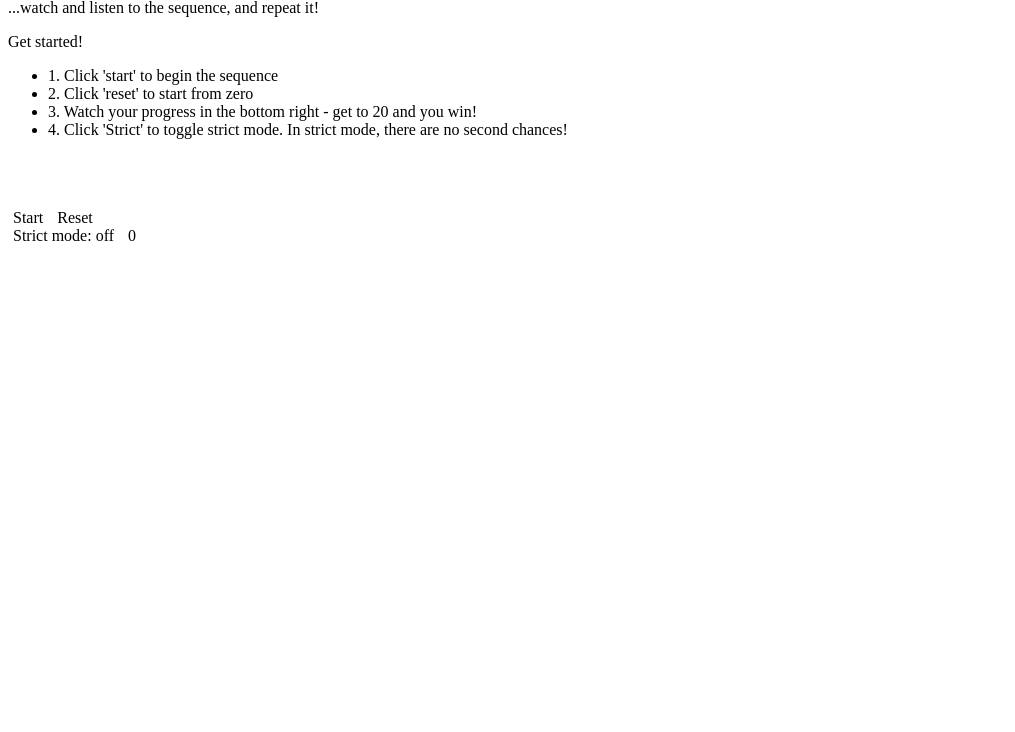
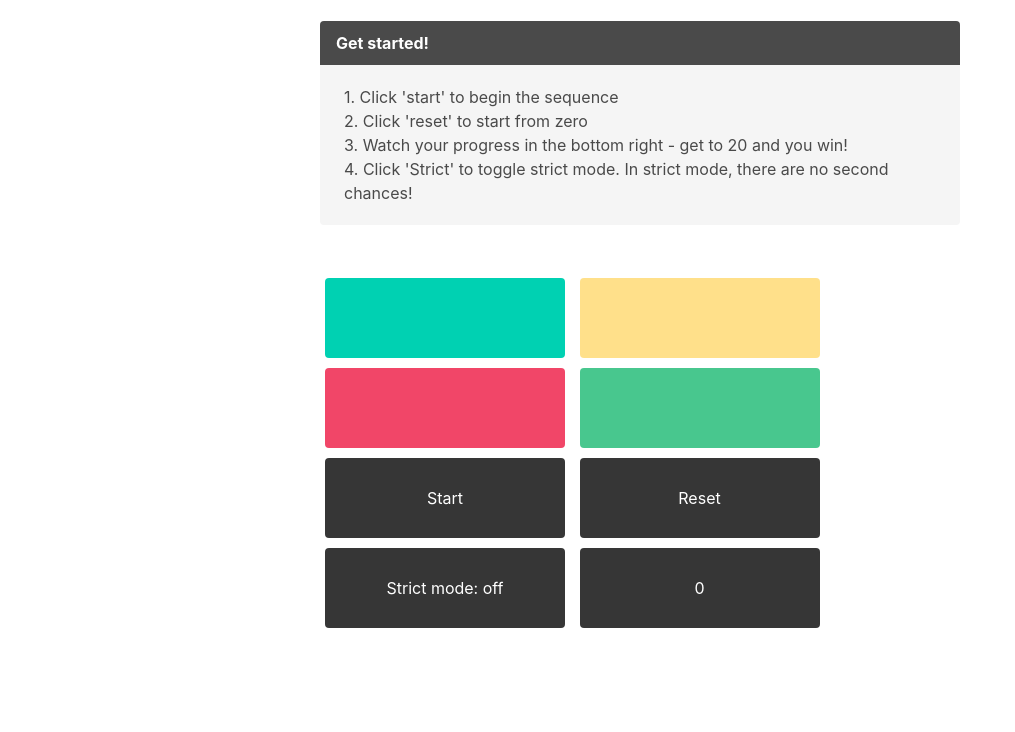
Before and after one commit to joeinnes/simon-says, a plain HTML site: page index.html in a window 1280 px wide. Shown: the part 68-800 px from the top of the page, without its empty margins (0-1015 px from the left). Drawn offline with nearby package versions, Linux system fonts and the light colour scheme.

Commit message:
Update index.html

```diff
--- a/index.html
+++ b/index.html
@@ -3,7 +3,7 @@
 <head>
   <title>Simon Says</title>
   <meta name="viewport" content="width=device-width, initial-scale=1">
-  <link href="https://cdnjs.cloudflare.com/ajax/libs/bulma/0.0.19/css/bulma.min.css" />
+  <link rel="stylesheet" href="https://cdnjs.cloudflare.com/ajax/libs/bulma/0.0.19/css/bulma.min.css" />
 </head>
 
 <body>
```
